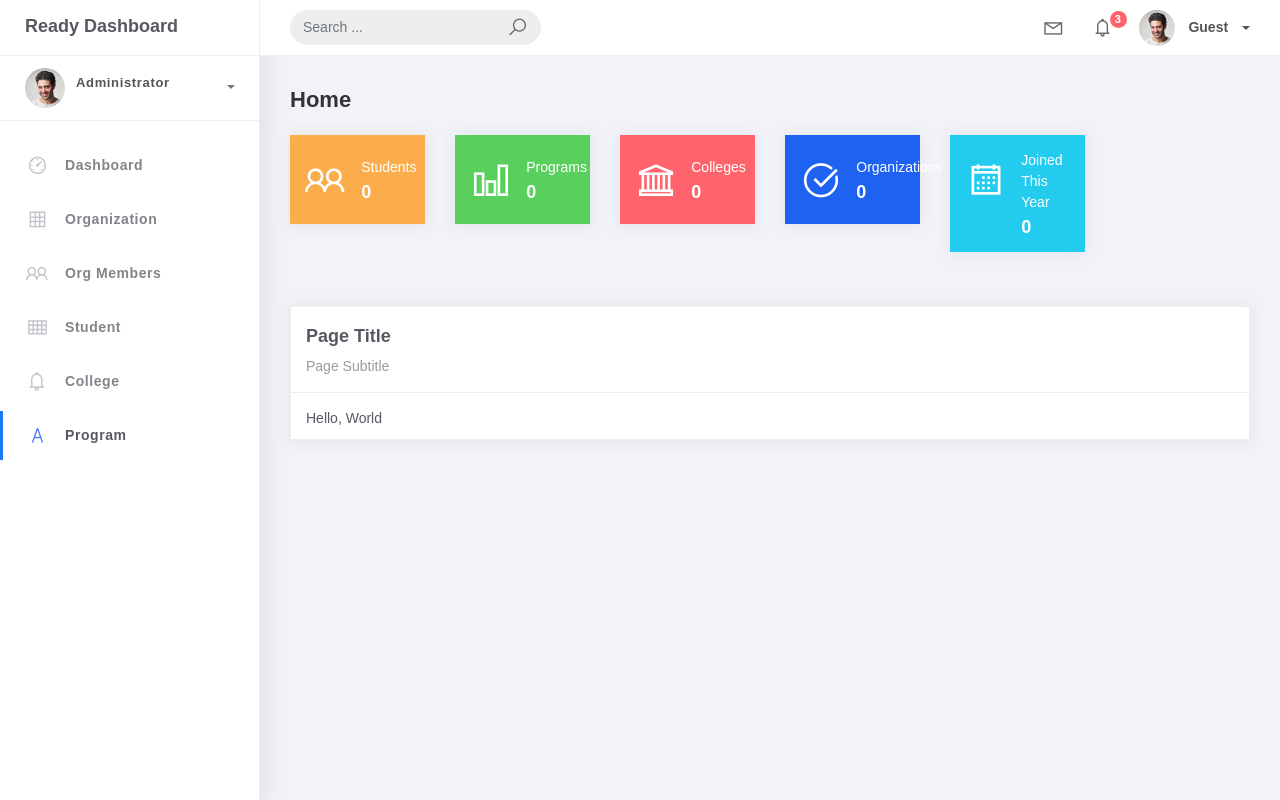
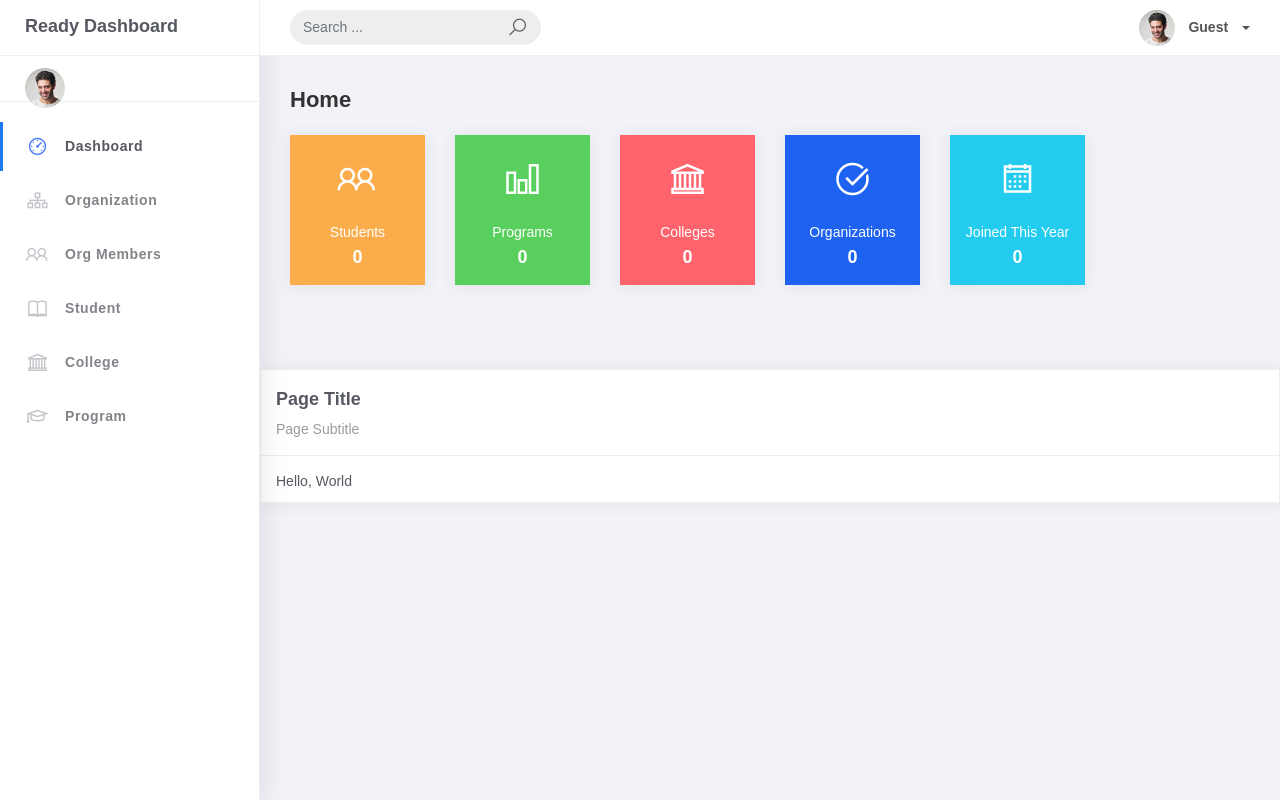
Before and after one commit to mjemsski-urs/PSUSphere, a Django app: page / in a window 1280 px wide. Run offline with Django 5.2, Linux system fonts and the light colour scheme; data that the repository does not hold is empty; some libraries are stand-ins or nearby versions.

Commit message:
Refactor dashboard home, guest, login, and logout

```diff
--- a/projectsite/projectsite/settings.py
+++ b/projectsite/projectsite/settings.py
@@ -79,7 +79,7 @@ LOGIN_URL = '/accounts/login/'
 LOGIN_REDIRECT_URL = '/'
 LOGOUT_REDIRECT_URL = '/accounts/login/'
 
-ACCOUNT_LOGOUT_REDIRECT_URL = '/'
+ACCOUNT_LOGOUT_REDIRECT_URL = '/accounts/login/'
 ACCOUNT_LOGOUT_ON_GET = True
 
 ACCOUNT_LOGIN_METHODS = {"username", "email"}
--- a/projectsite/templates/base.html
+++ b/projectsite/templates/base.html
@@ -4,7 +4,7 @@
 <head>
   <meta http-equiv="X-UA-Compatible" content="IE=edge,chrome=1" />
   <title>{% block title %}PSUSphere{% endblock %}</title>
-	<meta content='width=device-width, initial-scale=1.0, maximum-scale=1.0, user-scalable=0, shrink-to-fit=no' name='viewport' />
+  <meta content="width=device-width, initial-scale=1.0, maximum-scale=1.0, user-scalable=0, shrink-to-fit=no" name="viewport" />
   <link rel="stylesheet" href="{% static 'css/bootstrap.min.css' %}">
   <link rel="stylesheet" href="{% static 'css/ready.css' %}">
   <link rel="stylesheet" href="{% static 'css/demo.css' %}">
@@ -13,95 +13,28 @@
 <div class="wrapper">
   <div class="main-header">
     <div class="logo-header">
-				<a href="index.html" class="logo">
-					Ready Dashboard
-				</a>
+      <a href="{% url 'home' %}" class="logo">Ready Dashboard</a>
       <button class="navbar-toggler sidenav-toggler ml-auto" type="button" data-toggle="collapse" data-target="collapse" aria-controls="sidebar" aria-expanded="false" aria-label="Toggle navigation">
         <span class="navbar-toggler-icon"></span>
       </button>
       <button class="topbar-toggler more"><i class="la la-ellipsis-v"></i></button>
     </div>
+
+    <!-- Navbar -->
     <nav class="navbar navbar-header navbar-expand-lg">
       <div class="container-fluid">
-
+        <!-- search bar -->
         <form class="navbar-left navbar-form nav-search mr-md-3" action="">
           <div class="input-group">
             <input type="text" placeholder="Search ..." class="form-control">
             <div class="input-group-append">
-								<span class="input-group-text">
-									<i class="la la-search search-icon"></i>
-								</span>
+              <span class="input-group-text"><i class="la la-search search-icon"></i></span>
             </div>
           </div>
         </form>
+
         <ul class="navbar-nav topbar-nav ml-md-auto align-items-center">
-						<li class="nav-item dropdown hidden-caret">
-							<a class="nav-link dropdown-toggle" href="#" id="navbarDropdown" role="button" data-toggle="dropdown" aria-haspopup="true" aria-expanded="false">
-								<i class="la la-envelope"></i>
-							</a>
-							<div class="dropdown-menu" aria-labelledby="navbarDropdown">
-								<a class="dropdown-item" href="#">Action</a>
-								<a class="dropdown-item" href="#">Another action</a>
-								<div class="dropdown-divider"></div>
-								<a class="dropdown-item" href="#">Something else here</a>
-							</div>
-						</li>
-						<li class="nav-item dropdown hidden-caret">
-							<a class="nav-link dropdown-toggle" href="#" id="navbarDropdown" role="button" data-toggle="dropdown" aria-haspopup="true" aria-expanded="false">
-								<i class="la la-bell"></i>
-								<span class="notification">3</span>
-							</a>
-							<ul class="dropdown-menu notif-box" aria-labelledby="navbarDropdown">
-								<li>
-									<div class="dropdown-title">You have 4 new notification</div>
-								</li>
-								<li>
-									<div class="notif-center">
-										<a href="#">
-											<div class="notif-icon notif-primary"> <i class="la la-user-plus"></i> </div>
-											<div class="notif-content">
-												<span class="block">
-													New user registered
-												</span>
-												<span class="time">5 minutes ago</span>
-											</div>
-										</a>
-										<a href="#">
-											<div class="notif-icon notif-success"> <i class="la la-comment"></i> </div>
-											<div class="notif-content">
-												<span class="block">
-													Rahmad commented on Admin
-												</span>
-												<span class="time">12 minutes ago</span>
-											</div>
-										</a>
-										<a href="#">
-											<div class="notif-img">
-												<img src="assets/img/profile2.jpg" alt="Img Profile">
-											</div>
-											<div class="notif-content">
-												<span class="block">
-													Reza send messages to you
-												</span>
-												<span class="time">12 minutes ago</span>
-											</div>
-										</a>
-										<a href="#">
-											<div class="notif-icon notif-danger"> <i class="la la-heart"></i> </div>
-											<div class="notif-content">
-												<span class="block">
-													Farrah liked Admin
-												</span>
-												<span class="time">17 minutes ago</span>
-											</div>
-										</a>
-									</div>
-								</li>
-								<li>
-									<a class="see-all" href="javascript:void(0);"> <strong>See all notifications</strong> <i class="la la-angle-right"></i> </a>
-								</li>
-							</ul>
-						</li>
+          <!-- notifications/messages unchanged -->
           <li class="nav-item dropdown">
             <a class="dropdown-toggle profile-pic" data-toggle="dropdown" href="#" aria-expanded="false">
               <img src="{% static 'img/profile.jpg' %}" alt="user-img" width="36" class="img-circle">
@@ -119,141 +52,77 @@
                     {% if request.user.is_authenticated %}
                       <h4>{{ request.user.username }}</h4>
                       <p class="text-muted">{{ request.user.email }}</p>
+                      <a href="#" class="btn btn-rounded btn-danger btn-sm">View Profile</a>
                     {% else %}
                       <h4>Guest</h4>
+                      <a href="{% url 'account_login' %}" class="btn btn-rounded btn-primary btn-sm">Login</a>
                     {% endif %}
-										<a href="profile.html" class="btn btn-rounded btn-danger btn-sm">View Profile</a>
                   </div>
-
                 </div>
               </li>
               <div class="dropdown-divider"></div>
+              {% if request.user.is_authenticated %}
                 <a class="dropdown-item" href="#"><i class="ti-user"></i> My Profile</a>
-									<a class="dropdown-item" href="#"></i> My Balance</a>
                 <a class="dropdown-item" href="#"><i class="ti-email"></i> Inbox</a>
-									<div class="dropdown-divider"></div>
                 <a class="dropdown-item" href="#"><i class="ti-settings"></i> Account Setting</a>
                 <div class="dropdown-divider"></div>
-									<a class="dropdown-item" href="#"><i class="fa fa-power-off"></i> Logout</a>
+                <a class="dropdown-item" href="{% url 'account_logout' %}">
+                  <i class="fa fa-power-off"></i> Logout
+                </a>
+              {% endif %}
             </ul>
           </li>
         </ul>
       </div>
     </nav>
   </div>
+
+  <!-- Sidebar -->
   <div class="sidebar">
     <div class="scrollbar-inner sidebar-wrapper">
       <div class="user">
-						<div class="photo">
-							<img src="{% static 'img/profile.jpg' %}">
+        <div class="photo"><img src="{% static 'img/profile.jpg' %}"></div>
+        <div class="info">
+          {% if request.user.is_authenticated %}
+            <span>{{ request.user.username }}</span>
+            <span class="user-level">Administrator</span>
+          {% else %}
+            <span>Guest</span>
+          {% endif %}
         </div>
-						<div class="info">
-							<a class="" data-toggle="collapse" href="#collapseExample" aria-expanded="true">
-								<span>
-									{{ request.user.username }}
-									<span class="user-level">Administrator</span>
-									<span class="caret"></span>
-								</span>
-							</a>
-							<div class="clearfix"></div>
+      </div>
 
-							<div class="collapse in" id="collapseExample" aria-expanded="true" style="">
       <ul class="nav">
-									<li>
-										<a href="#profile">
-											<span class="link-collapse">My Profile</span>
-										</a>
+        <li class="nav-item {% if request.resolver_match.url_name == 'home' %}active{% endif %}">
+          <a href="{% url 'home' %}"><i class="la la-dashboard"></i><p>Dashboard</p></a>
         </li>
-									<li>
-										<a href="#edit">
-											<span class="link-collapse">Edit Profile</span>
-										</a>
+        <li class="nav-item {% if request.resolver_match.url_name == 'organization-list' %}active{% endif %}">
+          <a href="{% url 'organization-list' %}"><i class="la la-sitemap"></i><p>Organization</p></a>
         </li>
-									<li>
-										<a href="#settings">
-											<span class="link-collapse">Settings</span>
-										</a>
+        <li class="nav-item {% if request.resolver_match.url_name == 'orgmember-list' %}active{% endif %}">
+          <a href="{% url 'orgmember-list' %}"><i class="la la-users"></i><p>Org Members</p></a>
+        </li>
+        <li class="nav-item {% if request.resolver_match.url_name == 'student-list' %}active{% endif %}">
+          <a href="{% url 'student-list' %}"><i class="la la-book"></i><p>Student</p></a>
+        </li>
+        <li class="nav-item {% if request.resolver_match.url_name == 'college-list' %}active{% endif %}">
+          <a href="{% url 'college-list' %}"><i class="la la-university"></i><p>College</p></a>
+        </li>
+        <li class="nav-item {% if request.resolver_match.url_name == 'program-list' %}active{% endif %}">
+          <a href="{% url 'program-list' %}"><i class="la la-graduation-cap"></i><p>Program</p></a>
         </li>
       </ul>
     </div>
   </div>
-					</div>
-					<ul class="nav">
-						<li class="nav-item">
-							<a href="{% url 'home' %}">
-								<i class="la la-dashboard"></i>
-								<p>Dashboard</p>
-							</a>
-						</li>
-						<li class="nav-item">
-							<a href="{% url 'organization-list' %}">
-								<i class="la la-table"></i>
-								<p>Organization</p>
-							</a>
-						</li>
-						<li class="nav-item">
-						<a href="{% url 'orgmember-list' %}">
-								<i class="la la-users"></i>
-								<p>Org Members</p>
-							</a>
-						</li>
-						<li class="nav-item">
-							<a href="{% url 'student-list' %}">
-								<i class="la la-th"></i>
-								<p>Student</p>
-							</a>
-						</li>
-						<li class="nav-item">
-							<a href="{% url 'college-list' %}">
-								<i class="la la-bell"></i>
-								<p>College</p>
-							</a>
-						</li>
-						<li class="nav-item active">
-							<a href="{% url 'program-list' %}">
-								<i class="la la-font"></i>
-								<p>Program</p>
-							</a>
-						</li>
-					</ul>
+
+  <div class="main-panel">
+    {% block content %}{% endblock %}
   </div>
 </div>
-			<div class="main-panel">
-				{% block content %}
-                {% endblock %}
-	<!-- Modal -->
-	<div class="modal fade" id="modalUpdate" tabindex="-1" role="dialog" aria-labelledby="modalUpdatePro" aria-hidden="true">
-		<div class="modal-dialog modal-dialog-centered" role="document">
-			<div class="modal-content">
-				<div class="modal-header bg-primary">
-					<h6 class="modal-title"><i class="la la-frown-o"></i> Under Development</h6>
-					<button type="button" class="close" data-dismiss="modal" aria-label="Close">
-						<span aria-hidden="true">&times;</span>
-					</button>
-				</div>
-				<div class="modal-body text-center">
-					<p>Currently the pro version of the <b>Ready Dashboard</b> Bootstrap is in progress development</p>
-					<p>
-					<b>We'll let you know when it's done</b></p>
-				</div>
-				<div class="modal-footer">
-					<button type="button" class="btn btn-secondary" data-dismiss="modal">Close</button>
-				</div>
-			</div>
-		</div>
-	</div>
-</body>
+
 <script src="{% static 'js/core/jquery.3.2.1.min.js' %}"></script>
-<script src="{% static 'js/plugin/jquery-ui-1.12.1.custom/jquery-ui.min.js' %}"></script>
 <script src="{% static 'js/core/popper.min.js' %}"></script>
 <script src="{% static 'js/core/bootstrap.min.js' %}"></script>
-<script src="{% static 'js/plugin/chartist/chartist.min.js' %}"></script>
-<script src="{% static 'js/plugin/chartist/plugin/chartist-plugin-tooltip.min.js' %}"></script>
-<script src="{% static 'js/plugin/bootstrap-notify/bootstrap-notify.min.js' %}"></script>
-<script src="{% static 'js/plugin/bootstrap-toggle/bootstrap-toggle.min.js' %}"></script>
-<script src="{% static 'js/plugin/jquery-mapael/jquery.mapael.min.js' %}"></script>
-<script src="{% static 'js/plugin/jquery-mapael/maps/world_countries.min.js' %}"></script>
-<script src="{% static 'js/plugin/chart-circle/circles.min.js' %}"></script>
-<script src="{% static 'js/plugin/jquery-scrollbar/jquery.scrollbar.min.js' %}"></script>
 <script src="{% static 'js/ready.min.js' %}"></script>
+</body>
 </html>
--- a/projectsite/templates/home.html
+++ b/projectsite/templates/home.html
@@ -4,99 +4,72 @@
 <div class="content">
   <div class="container-fluid">
     <h4 class="page-title">Home</h4>
+
+    <!-- Stats Cards Row -->
     <div class="row">
+      <!-- Students -->
       <div class="col-md-2">
-        <div class="card card-stats card-warning">
-          <div class="card-body">
-            <div class="row">
-              <div class="col-5">
-                <div class="icon-big text-center">
+        <a href="{% url 'student-list' %}" class="card card-stats card-warning text-decoration-none hover-shadow">
+          <div class="card-body text-center">
+            <div class="icon-big mb-2">
               <i class="la la-users"></i>
             </div>
-              </div>
-              <div class="col-7 d-flex align-items-center">
-                <div class="numbers">
             <p class="card-category">Students</p>
             <h4 class="card-title">{{ total_students }}</h4>
           </div>
+        </a>
       </div>
-            </div>
-          </div>
-        </div>
-      </div>
+
+      <!-- Programs -->
       <div class="col-md-2">
-        <div class="card card-stats card-success">
-          <div class="card-body">
-            <div class="row">
-              <div class="col-5">
-                <div class="icon-big text-center">
+        <a href="{% url 'program-list' %}" class="card card-stats card-success text-decoration-none hover-shadow">
+          <div class="card-body text-center">
+            <div class="icon-big mb-2">
               <i class="la la-bar-chart"></i>
             </div>
-              </div>
-              <div class="col-7 d-flex align-items-center">
-                <div class="numbers">
             <p class="card-category">Programs</p>
             <h4 class="card-title">{{ total_programs }}</h4>
           </div>
+        </a>
       </div>
-            </div>
-          </div>
-        </div>
-      </div>
+
+      <!-- Colleges -->
       <div class="col-md-2">
-        <div class="card card-stats card-danger">
-          <div class="card-body">
-            <div class="row">
-              <div class="col-5">
-                <div class="icon-big text-center">
+        <a href="{% url 'college-list' %}" class="card card-stats card-danger text-decoration-none hover-shadow">
+          <div class="card-body text-center">
+            <div class="icon-big mb-2">
               <i class="la la-university"></i>
             </div>
-              </div>
-              <div class="col-7 d-flex align-items-center">
-                <div class="numbers">
             <p class="card-category">Colleges</p>
             <h4 class="card-title">{{ total_colleges }}</h4>
           </div>
+        </a>
       </div>
-            </div>
-          </div>
-        </div>
-      </div>
+
+      <!-- Organizations -->
       <div class="col-md-2">
-        <div class="card card-stats card-primary">
-          <div class="card-body">
-            <div class="row">
-              <div class="col-5">
-                <div class="icon-big text-center">
+        <a href="{% url 'organization-list' %}" class="card card-stats card-primary text-decoration-none hover-shadow">
+          <div class="card-body text-center">
+            <div class="icon-big mb-2">
               <i class="la la-check-circle"></i>
             </div>
-              </div>
-              <div class="col-7 d-flex align-items-center">
-                <div class="numbers">
             <p class="card-category">Organizations</p>
             <h4 class="card-title">{{ total_organizations }}</h4>
           </div>
+        </a>
       </div>
-            </div>
-          </div>
-        </div>
-      </div>
+
+      <!-- Joined This Year -->
       <div class="col-md-2">
-        <div class="card card-stats card-info">
-          <div class="card-body">
-            <div class="row">
-              <div class="col-5">
-                <div class="icon-big text-center">
+        <a href="{% url 'student-list' %}" class="card card-stats card-info text-decoration-none hover-shadow">
+          <div class="card-body text-center">
+            <div class="icon-big mb-2">
               <i class="la la-calendar"></i>
             </div>
-              </div>
-              <div class="col-7 d-flex align-items-center">
-                <div class="numbers">
             <p class="card-category">Joined This Year</p>
             <h4 class="card-title">{{ students_joined_this_year }}</h4>
           </div>
-              </div>
-            </div>
+        </a>
       </div>
     </div>
   </div>
@@ -114,4 +87,22 @@
     </div>
   </div>
 </div>
+<!-- Extra CSS for hover/toggle effect -->
+<style>
+  .hover-shadow {
+    transition: transform 0.2s, box-shadow 0.2s;
+    cursor: pointer;
+    display: block;
+  }
+  .hover-shadow:hover {
+    transform: translateY(-5px);
+    box-shadow: 0 6px 12px rgba(0,0,0,0.15);
+  }
+  .card-stats {
+    min-height: 150px;
+  }
+  .card-stats .icon-big {
+    font-size: 2.5rem;
+  }
+</style>
 {% endblock %}
```
Lines whose indentation alone changed are shown as unchanged.
